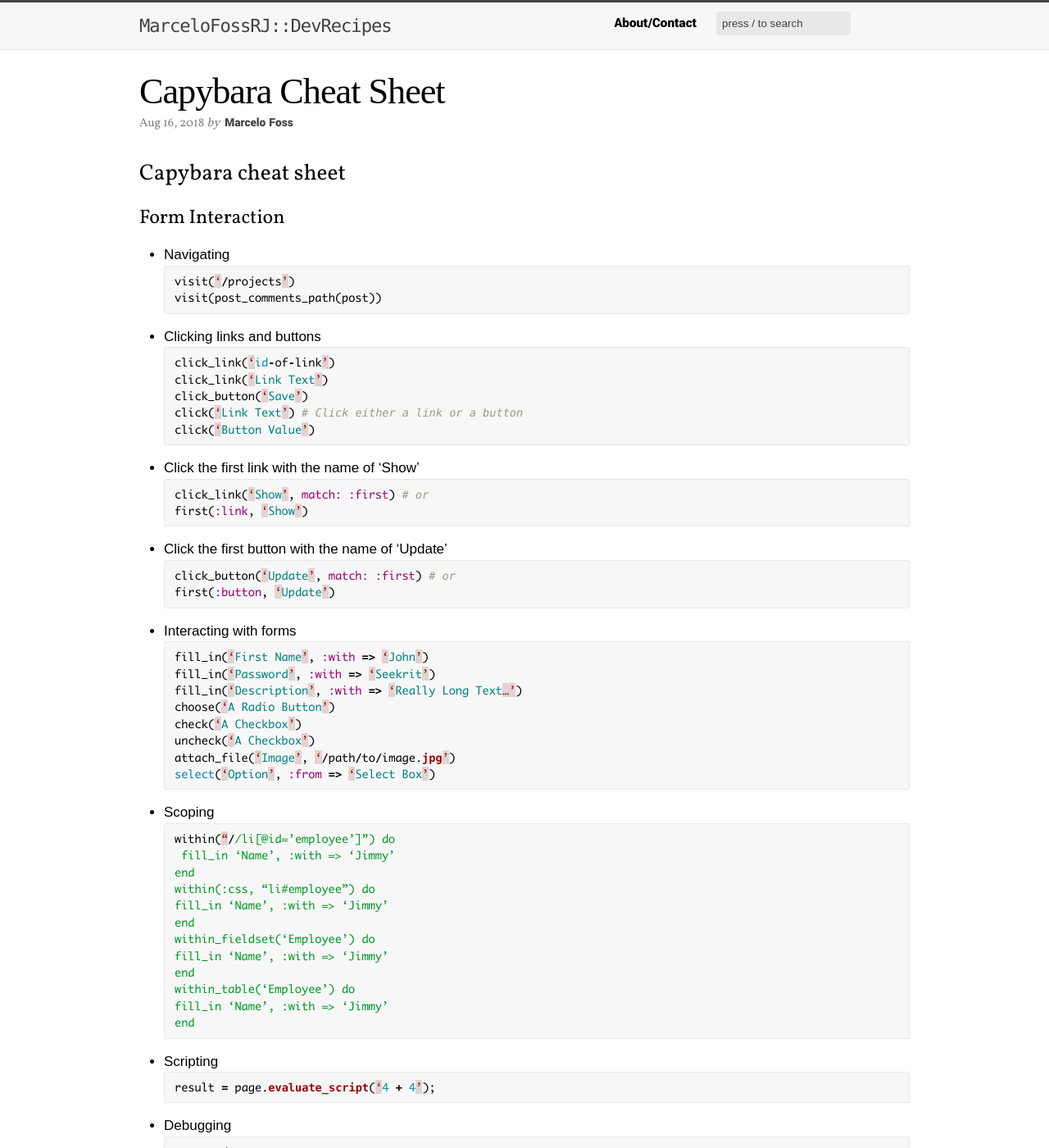
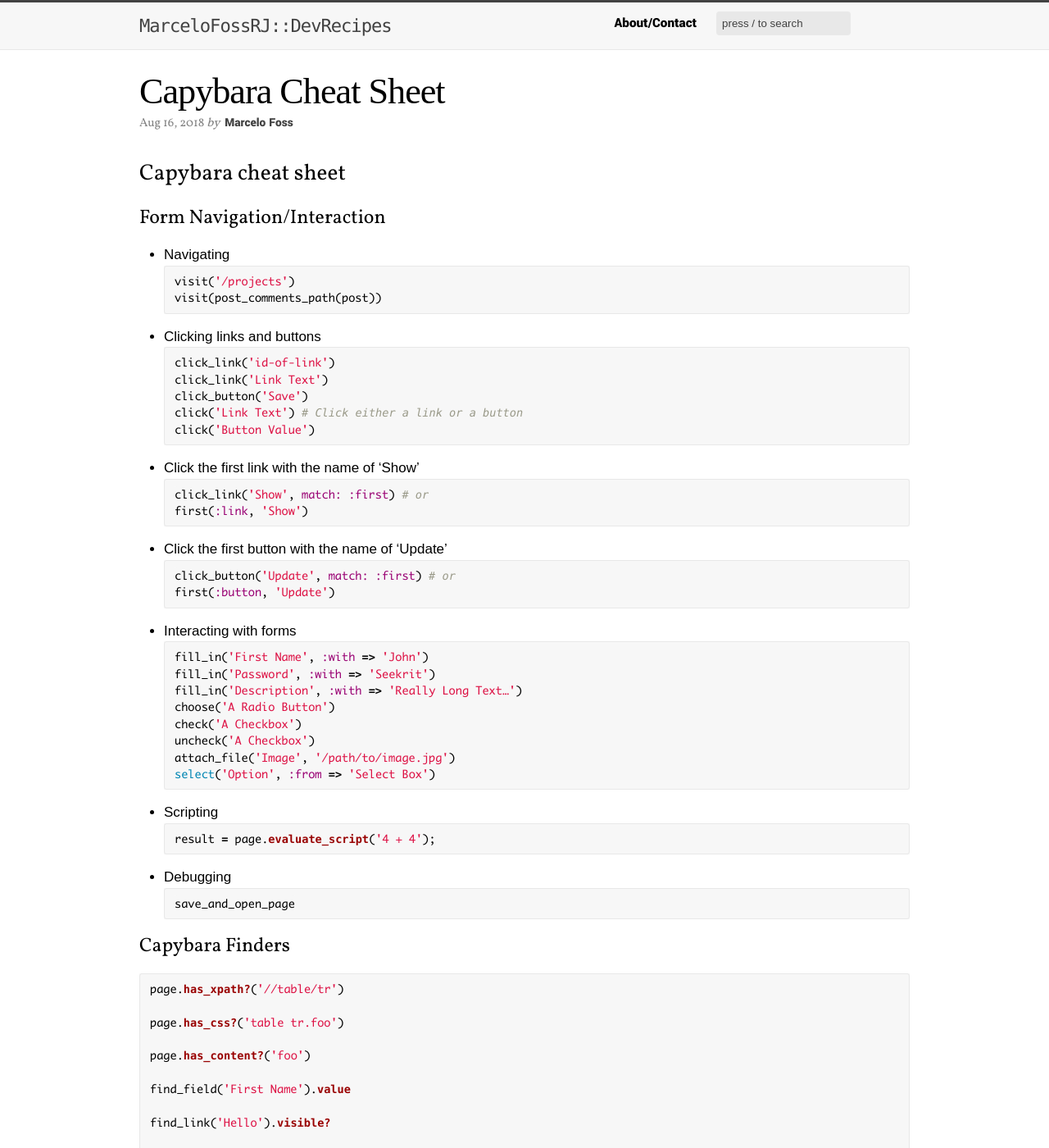
Before and after one commit to MarceloFossRJ/MarceloFossRJ.github.io, a Jekyll site: the page built from _posts/2018-08-16-capybara-cs.md, in a window 1280 px wide and 1400 px high. Shown: the whole window at 82% size. Built offline with Jekyll 4.4.1, drawn with Linux system fonts in a browser that asks for light colours; some web fonts are replaced; some of the changed text lies outside the part shown.

Commit message:
capybara update

````diff
--- a/_posts/2018-08-16-capybara-cs.md
+++ b/_posts/2018-08-16-capybara-cs.md
@@ -11,65 +11,49 @@ intro: |
 
 ## Capybara cheat sheet
 
-### Form Interaction
+### Form Navigation/Interaction
 * Navigating
 ```ruby
-visit(‘/projects’)
+visit('/projects')
 visit(post_comments_path(post))
 ```
 
 * Clicking links and buttons
 ```ruby
-click_link(‘id-of-link’)
-click_link(‘Link Text’)
-click_button(‘Save’)
-click(‘Link Text’) # Click either a link or a button
-click(‘Button Value’)
+click_link('id-of-link')
+click_link('Link Text')
+click_button('Save')
+click('Link Text') # Click either a link or a button
+click('Button Value')
 ```
 
-* Click the first link with the name of ‘Show’
+* Click the first link with the name of 'Show'
 ```ruby
-click_link(‘Show’, match: :first) # or
-first(:link, ‘Show’)
+click_link('Show', match: :first) # or
+first(:link, 'Show')
 ```
 
-* Click the first button with the name of ‘Update’
+* Click the first button with the name of 'Update'
 ```ruby
-click_button(‘Update’, match: :first) # or
-first(:button, ‘Update’)
+click_button('Update', match: :first) # or
+first(:button, 'Update')
 ```
 
 * Interacting with forms
 ```ruby
-fill_in(‘First Name’, :with => ‘John’)
-fill_in(‘Password’, :with => ‘Seekrit’)
-fill_in(‘Description’, :with => ‘Really Long Text…’)
-choose(‘A Radio Button’)
-check(‘A Checkbox’)
-uncheck(‘A Checkbox’)
-attach_file(‘Image’, ‘/path/to/image.jpg’)
-select(‘Option’, :from => ‘Select Box’)
-```
-
-* Scoping
-```ruby
-within(“//li[@id=’employee’]”) do
-   fill_in ‘Name’, :with => ‘Jimmy’
-end
-within(:css, “li#employee”) do
-  fill_in ‘Name’, :with => ‘Jimmy’
-end
-within_fieldset(‘Employee’) do
-  fill_in ‘Name’, :with => ‘Jimmy’
-end
-within_table(‘Employee’) do
-  fill_in ‘Name’, :with => ‘Jimmy’
-end
+fill_in('First Name', :with => 'John')
+fill_in('Password', :with => 'Seekrit')
+fill_in('Description', :with => 'Really Long Text…')
+choose('A Radio Button')
+check('A Checkbox')
+uncheck('A Checkbox')
+attach_file('Image', '/path/to/image.jpg')
+select('Option', :from => 'Select Box')
 ```
 
 * Scripting
 ```ruby
-result = page.evaluate_script(‘4 + 4’);
+result = page.evaluate_script('4 + 4');
 ```
 
 * Debugging
@@ -80,19 +64,19 @@ save_and_open_page
 ### Capybara Finders
 
 ```ruby
-page.has_xpath?(‘//table/tr’)
+page.has_xpath?('//table/tr')
 
-page.has_css?(‘table tr.foo’)
+page.has_css?('table tr.foo')
 
-page.has_content?(‘foo’)
+page.has_content?('foo')
 
-find_field(‘First Name’).value
+find_field('First Name').value
 
-find_link(‘Hello’).visible?
+find_link('Hello').visible?
 
-find_button(‘Send’).click
+find_button('Send').click
 
-find(‘//table/tr’).click
+find('//table/tr').click
 
 page.all(:xpath, '//a')
 
@@ -134,39 +118,34 @@ page.find_link('other')[:href]
 ### Capybara Scoped Finder `within`
 
 ```ruby
-within(search_form) do
+within('.search_form') do
   fill_in 'Name', with: 'iOS 7'
   click_button 'Search'
 end
-
-def search_form
-  '.search_form'
+within("//li[@id='employee']") do
+   fill_in 'Name', :with => 'Jimmy'
 end
-
-within_fieldset("villain_fieldset") do
-  # ...
+within(:css, "li#employee") do
+  fill_in 'Name', :with => 'Jimmy'
 end
-
-within_table("some_table") do
-  # ...
+within_fieldset('Employee') do
+  fill_in 'Name', :with => 'Jimmy'
 end
-
+within_table('Employee') do
+  fill_in 'Name', :with => 'Jimmy'
+end
 # Execute the given block within the given iframe using given frame name or index.
-#
 within_frame('some_frame') do
 end
-
-save_page
-
-# You need to install launchy gem.
-save_and_open_page
 ```
-
 ## Capybara Matchers
 
 ```ruby
 expect(page).to have_content("Some Content")
 expect(page).to have_no_content("Some Content")
+
+# True if the current path matches the browsing session
+expect(page).to have_current_path( "Some path" )
 
 # True if there is a anchor tag with text matching regex
 expect(page).to have_xpath("//a")
@@ -230,22 +209,22 @@ expect(page).to have_no_link("Foo", :href=>"google.com")
 
 ### Asynchronous JavaScript
 ```ruby
-click_link(‘foo’)
-click_link(‘bar’)
-page.should have_content(‘baz’)
-page.should_not have_xpath(‘//a’)
-page.should have_no_xpath(‘//a’)
+click_link('foo')
+click_link('bar')
+page.should have_content('baz')
+page.should_not have_xpath('//a')
+page.should have_no_xpath('//a')
 ```
 
 * =XPath and CSS=
 ```ruby
-within(:css, ‘ul li’) { … }
-find(:css, ‘ul li’).text
-locate(:css, ‘input#name’).value
+within(:css, 'ul li') { … }
+find(:css, 'ul li').text
+locate(:css, 'input#name').value
 Capybara.default_selector = :css
-within(‘ul li’) { … }
-find(‘ul li’).text
-locate(‘input#name’).value
+within('ul li') { … }
+find('ul li').text
+locate('input#name').value
 ```
 
 * Accept alert
@@ -255,8 +234,8 @@ page.driver.browser.switch_to.alert.accept
 
 * Find meta tag
 ```ruby
-page.find(“meta[name=’keywords’]”, visible: false)
-page.find(“meta[name=’description’]”, visible: false)
+page.find("meta[name='keywords']", visible: false)
+page.find("meta[name='description']", visible: false)
 ```
 
 * Close previous opened window
@@ -268,5 +247,5 @@ end
 
 * Set hidden input value
 ```ruby
-page.execute_script(“$(‘#hidden_input_id’).val(‘value’)”)
+page.execute_script("$('#hidden_input_id').val('value')")
 ```
````
